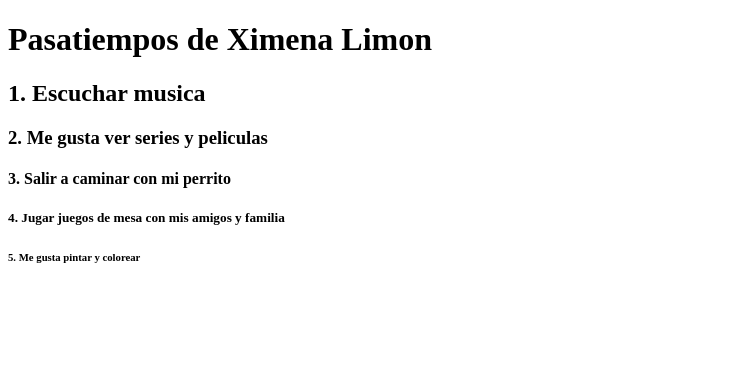
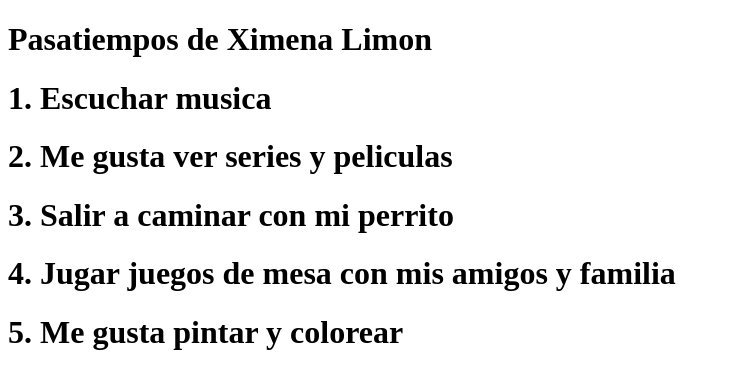
Before and after one commit to AylethLimonxr/Pagina-web-de-mis-pasatiempos, a plain HTML site: page index.html in a window 1280 px wide. Shown: the whole page, without its empty margins (0-730 px from the left). Drawn offline with Linux system fonts and the light colour scheme.

Commit message:
Se modifico el tamaño de la letra de cada pasatiempo

```diff
--- a/index.html
+++ b/index.html
@@ -8,11 +8,11 @@
 <body>
     <main>
         <h1>Pasatiempos de Ximena Limon</h1>
-        <h2>1. Escuchar musica</h2>
-        <h3>2. Me gusta ver series y peliculas </h3>
-        <h4>3. Salir a caminar con mi perrito</h4>
-        <h5>4. Jugar juegos de mesa con mis amigos y familia</h5>
-        <h6>5. Me gusta pintar y colorear</h6>
+        <h1>1. Escuchar musica</h1>
+        <h1>2. Me gusta ver series y peliculas </h1>
+        <h1>3. Salir a caminar con mi perrito</h1>
+        <h1>4. Jugar juegos de mesa con mis amigos y familia</h1>
+        <h1>5. Me gusta pintar y colorear</h1>
 
     </main>
 </body>
```
